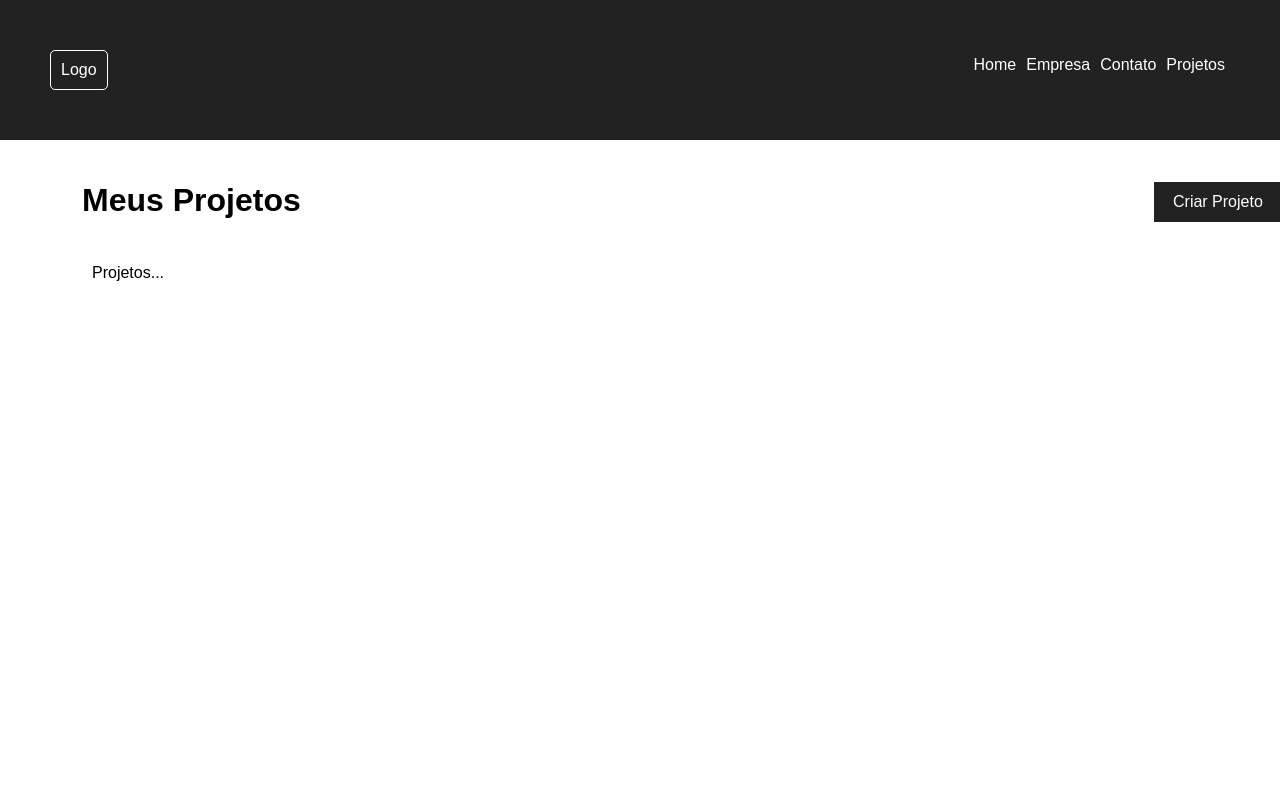
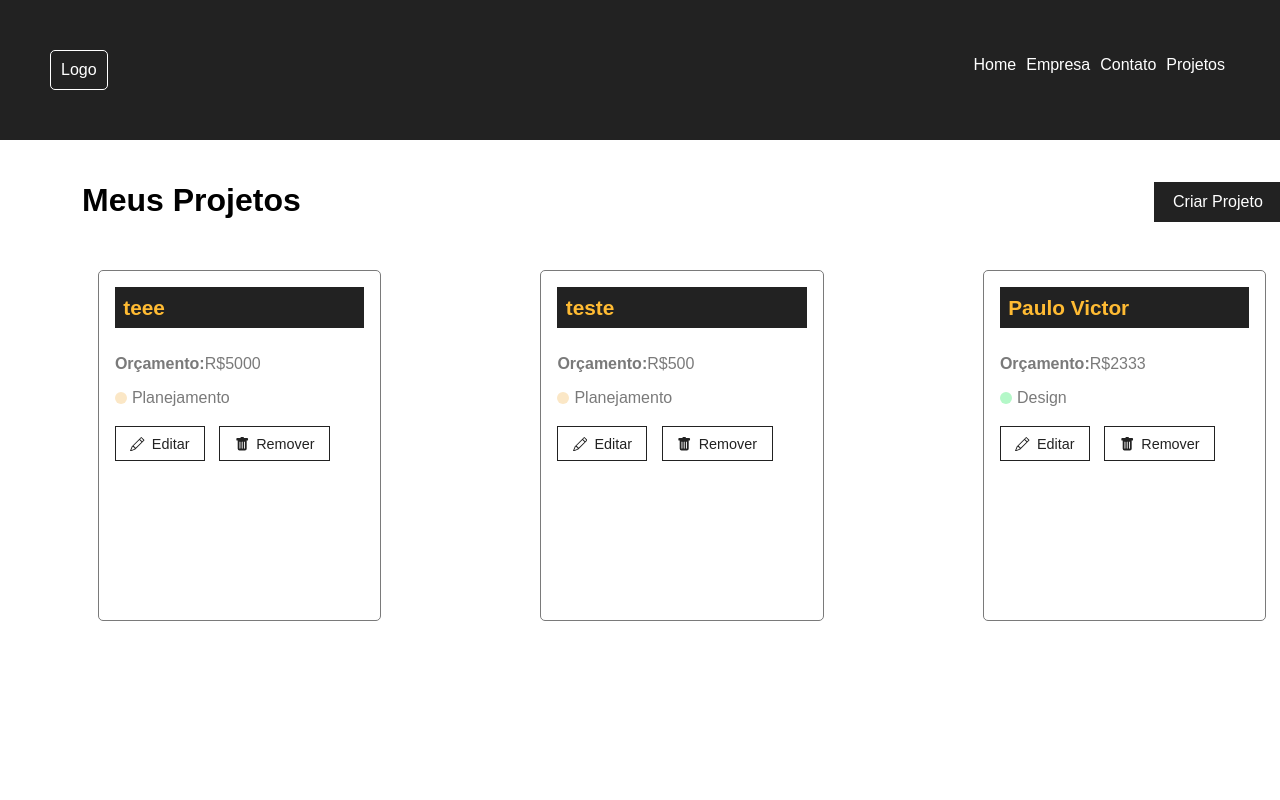
Before and after one commit to paulovictor1997/Estudos-React, a React (Create React App) app in the folder Curso-React/meu-projeto/: page /Projects in a window 1280 px wide. Shown: the top 800 px of the page. Built offline with nearby package versions, Linux system fonts and the light colour scheme; data requests are answered from the project's data file.

Commit message:
Update - Curso

```diff
--- a/Curso-React/meu-projeto/db.json
+++ b/Curso-React/meu-projeto/db.json
@@ -32,129 +32,9 @@
       "const": 0,
       "services": 0,
       "id": 3
-    },
-    {
-      "name": "tese",
-      "budget": "500",
-      "category": {
-        "id": "4",
-        "name": "Planejamento"
-      },
-      "const": 0,
-      "services": 0,
-      "id": 4
-    },
-    {
-      "name": "tese",
-      "budget": "500",
-      "category": {
-        "id": "4",
-        "name": "Planejamento"
-      },
-      "const": 0,
-      "services": 0,
-      "id": 5
-    },
-    {
-      "name": "teste",
-      "budget": "500",
-      "category": {
-        "id": "4",
-        "name": "Planejamento"
-      },
-      "const": 0,
-      "services": 0,
-      "id": 6
-    },
-    {
-      "name": "teste",
-      "budget": "400",
-      "category": {
-        "id": "1",
-        "name": "Infra"
-      },
-      "const": 0,
-      "services": 0,
-      "id": 7
-    },
-    {
-      "name": "teste",
-      "budget": "2000",
-      "category": {
-        "id": "4",
-        "name": "Planejamento"
-      },
-      "const": 0,
-      "services": 0,
-      "id": 8
-    },
-    {
-      "name": "teste",
-      "budget": "4000",
-      "category": {
-        "id": "4",
-        "name": "Planejamento"
-      },
-      "const": 0,
-      "services": 0,
-      "id": 9
-    },
-    {
-      "name": "teste",
-      "budget": "5000",
-      "category": {
-        "id": "4",
-        "name": "Planejamento"
-      },
-      "const": 0,
-      "services": 0,
-      "id": 10
-    },
-    {
-      "name": "front-end",
-      "budget": "5000",
-      "category": {
-        "id": "2",
-        "name": "Desenvolvimento"
-      },
-      "const": 0,
-      "services": 0,
-      "id": 11
-    },
-    {
-      "name": "Meu projeto - Redes",
-      "budget": "3500",
-      "category": {
-        "id": "1",
-        "name": "Infra"
-      },
-      "const": 0,
-      "services": [],
-      "id": 12
-    },
-    {
-      "name": "Meu projeto - artes",
-      "budget": "250",
-      "category": {
-        "id": "3",
-        "name": "Design"
-      },
-      "const": 0,
-      "services": [],
-      "id": 13
-    },
-    {
-      "category": {
-        "id": "4",
-        "name": "Planejamento"
-      },
-      "name": "Scrum",
-      "budget": "1300",
-      "const": 0,
-      "services": [],
-      "id": 14
     }
   ],
+
   "categories": [
     {
       "id": 1,
--- a/Curso-React/meu-projeto/src/componentes/pages/Projects.jsx
+++ b/Curso-React/meu-projeto/src/componentes/pages/Projects.jsx
@@ -1,16 +1,35 @@
-import React from "react";
+import React, { useState, useEffect } from "react";
 import { useLocation } from "react-router-dom";
 import Message from "../layout/Message";
 import './Projects.css';
 import Container from '../layout/Container';
 import LinkButton from '../layout/LinkButton';
+import ProjectCard from "../projeto_form/ProjectCard";
 
 export default function Projects(){
+    //Criando os projetos
+    const [projects,setProjects] = useState([])
+
     const location = useLocation()
     let message = ''
     if(location.state){
         message = location.state.message
     }
+
+    useEffect(()=>{
+        fetch('http://localhost:5000/projects',{
+            method:'GET',
+            headers:{
+                'Content-Type':'application/json',
+            },
+        })
+        .then((resp)=>resp.json())
+        .then((data)=>{
+            console.log(data)
+            setProjects(data);
+        })
+        .catch((error)=>console.log(error))
+    },[])
 
     return(
         <div className="project_container">
@@ -20,7 +39,14 @@
             </div>
             {message && <Message type='success' msg = {message}/>}
             <Container className = 'start'>
-                <p>Projetos...</p>
+                {projects.length > 0 &&
+                  projects.map((project)=> <ProjectCard name={project.name}
+                  budget={project.budget}
+                  category={project.category.name}
+                  key={project.id}
+
+                  />)
+                }
             </Container>
         </div>
     )
--- /dev/null
+++ b/Curso-React/meu-projeto/src/componentes/projeto_form/ProjectCard.jsx
@@ -0,0 +1,29 @@
+import React from "react";
+import { Link } from "react-router-dom";
+import styles from'./ProjectCard.module.css';
+import {BsPencil,BsFillTrashFill} from 'react-icons/bs';
+
+export default function ProjectCard({id,name,budget,category,handleRemove}){
+    return(
+        <div className={styles.projectCard}>
+            <h4>{name}</h4>
+            <p>
+                <span>Orçamento:</span>R${budget}
+            </p>
+
+            <p className={styles.category_text}>
+                <span className={`${styles[category.toLowerCase()]}`}></span>{category}
+            </p>
+
+            <div className={styles.projectCard_actions}>
+                <Link to='/'>
+                    <BsPencil/> Editar
+                </Link>
+
+                <button>
+                    <BsFillTrashFill/> Remover
+                </button>
+            </div>
+        </div>
+    )
+}
--- /dev/null
+++ b/Curso-React/meu-projeto/src/componentes/projeto_form/ProjectCard.module.css
@@ -0,0 +1,88 @@
+.projectCard{
+    padding: 1em;
+    border: 1px solid #7a7a7a;
+    border-radius: 5px;
+    width: 24%;
+    margin: 0.5%;
+    height: 45%;
+}
+
+.projectCard h4{
+    background-color: #222;
+    color: #FFBB33;
+    padding: .4em;
+    margin-bottom: 1.3em;
+    font-size: 1.3em;
+}
+
+.projectCard p{
+    color:#7a7a7a;
+    margin-bottom: 1em;
+}
+
+.projectCard p span{
+    font-weight: bold;
+}
+
+.category_text{
+    display: flex;
+    align-items: center;
+}
+
+.category_text span{
+   display: inline-block;
+   width: 12px;
+   height: 12px;
+   border-radius: 50%;
+   background-color: #CCC;
+   margin-right: 5px;
+}
+
+.category_text .infra{
+    background-color: #ffaebc;
+}
+
+.category_text .desnvolvimento{
+    background-color: #a0e7e5;
+}
+
+.category_text .design{
+    background-color: #b4f8c8;
+}
+
+.category_text .planejamento{
+    background-color: #fbe7c6;
+}
+
+.projectCard_actions{
+    margin-top: 1.2em;
+    display: flex;
+    align-items: center;
+}
+
+.projectCard_actions a,
+.projectCard_actions button{
+    text-decoration: none;
+    border: none;
+    background-color: #fff;
+    color: #222;
+    font-size: .9em;
+    padding: .6em 1em;
+    cursor: pointer;
+    margin-right:1em ;
+    border: 1px solid #222;
+    display: flex;
+    align-items: center;
+    justify-content: center;
+    transition:0.5s;
+}
+
+.projectCard_actions svg{
+    margin-right: .5em;
+}
+
+.projectCard_actions a:hover,
+.projectCard_actions button:hover{
+    background-color: #222;
+    color: #FFBB33;
+}
```
